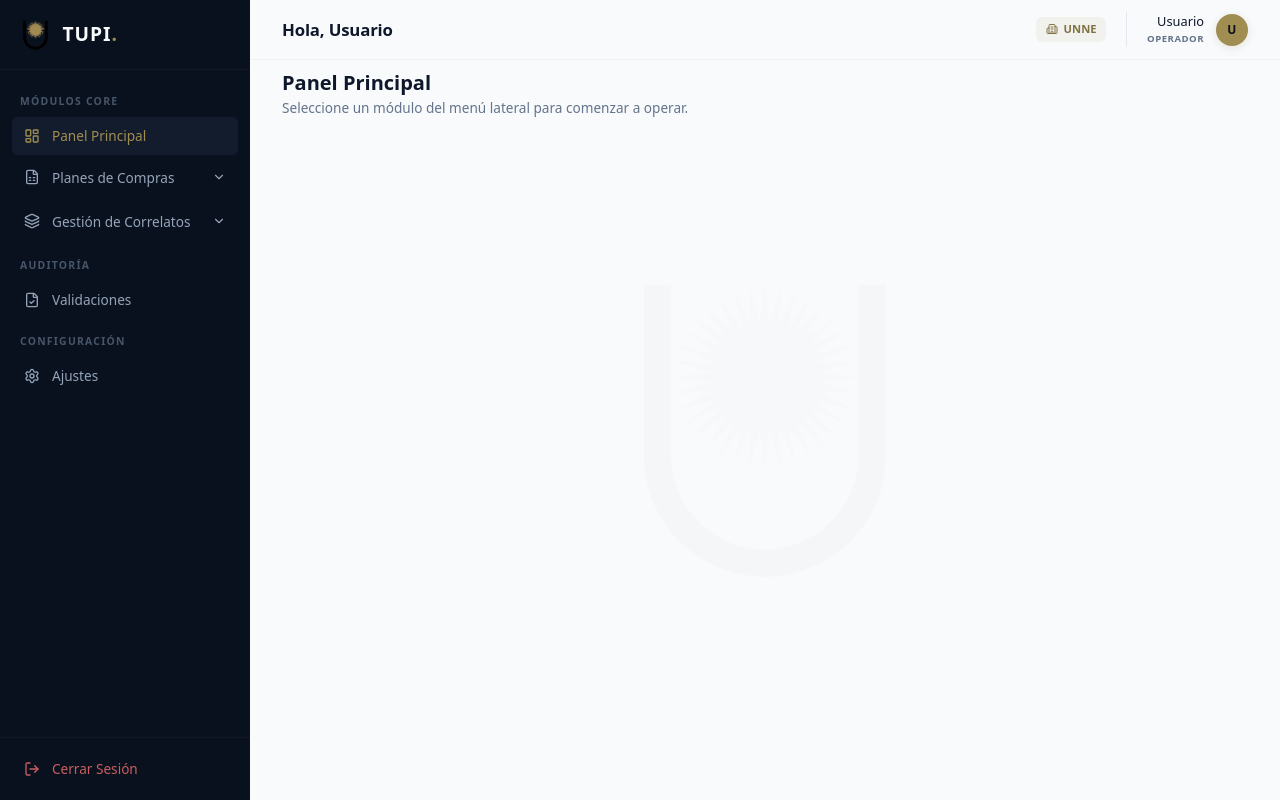
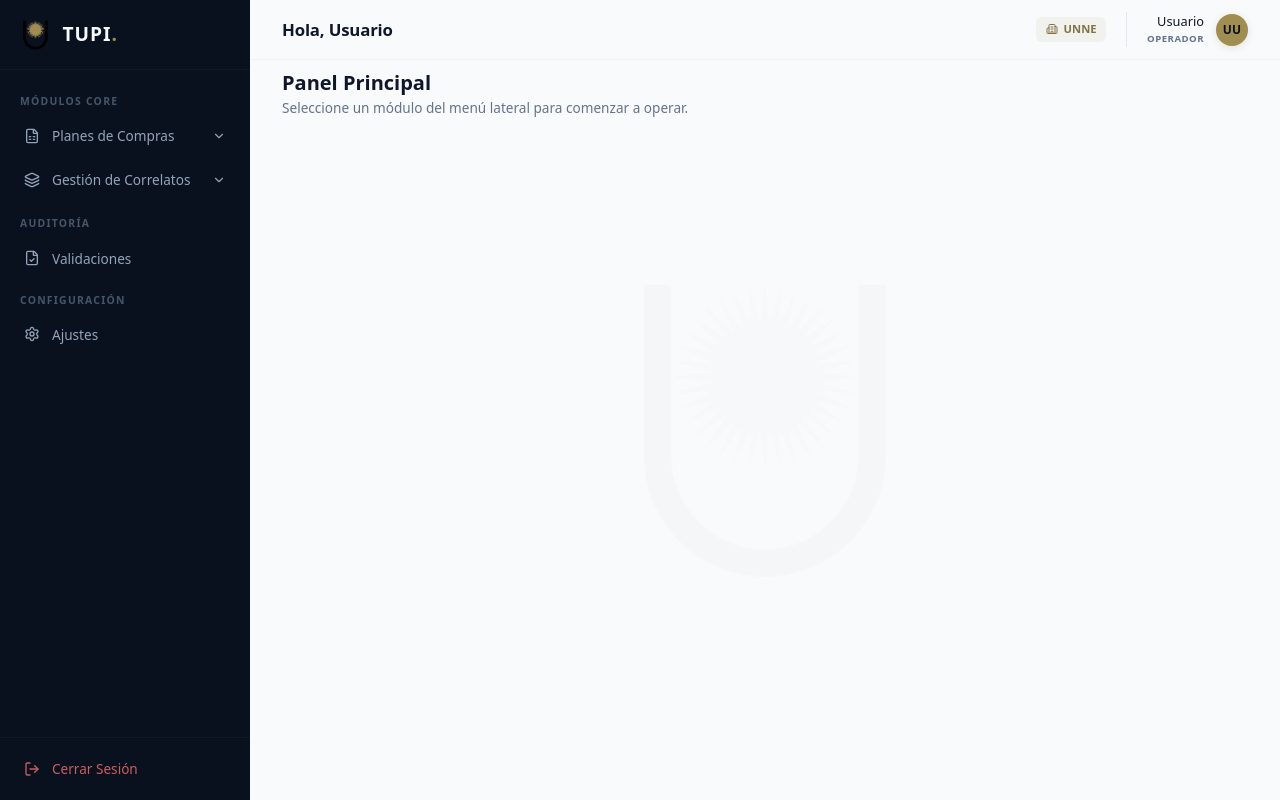
Before and after one commit to augusto01/tupiUNNE, a React (Vite) app in the folder frontendTUPI/: page /dashboard in a window 1280 px wide. Built offline with nearby package versions, Linux system fonts and the light colour scheme; sample sign-in values are in the browser's storage.

Commit message:
feat: Enhance login functionality to support multiple identifier types and include apellido in user data

```diff
--- a/frontendTUPI/src/components/Dashboard/Dashboard.jsx
+++ b/frontendTUPI/src/components/Dashboard/Dashboard.jsx
@@ -43,6 +43,7 @@ const Dashboard = () => {
       if (userLocal) {
         setUsuario({
           nombre: userLocal.nombre || 'Usuario',
+          apellido: userLocal.apellido || 'Usuario',
           role: userLocal.role || 'Operador'
         });
       }
@@ -156,15 +157,7 @@ const Dashboard = () => {
             </div>
           )}
 
-          <button
-            onClick={() => { setCurrentSection('panel'); setIsMobileMenuOpen(false); }}
-            className={`sidebar-item ${currentSection === 'panel' ? 'active' : ''}`}
-          >
-            <div className="sidebar-item-content">
-              <LayoutDashboard size={16} />
-              <span>Panel Principal</span>
-            </div>
-          </button>
+
 
           {/* DESPLEGABLE 1: PLANES DE COMPRAS */}
           <div>
@@ -279,7 +272,7 @@ const Dashboard = () => {
                 <span className="user-role-tag">{entorno.rol}</span>
               </div>
               <div className="user-avatar-circle">
-                {getIniciales(usuario.nombre)}
+                {getIniciales(usuario.nombre + ' ' + usuario.apellido)}
               </div>
             </div>
           </div>
--- a/frontendTUPI/src/components/Usuarios/FormularioUsuario.jsx
+++ b/frontendTUPI/src/components/Usuarios/FormularioUsuario.jsx
@@ -93,12 +93,7 @@ const FormularioUsuario = ({ userToEdit, listaUsuarios = [], onSave, onCancel })
 
   return (
     <div className="formulario-usuario-container view-fade-in">
-      <div className="form-navigation-header">
-        <button type="button" className="btn-back-link" onClick={onCancel}>
-          <ArrowLeft size={16} />
-          <span>Volver al Ecosistema</span>
-        </button>
-      </div>
+
 
       <div className="form-view-title-section">
         <div className="icon-wrapper-title">
```
Also changed, not shown: 1 other file (tests, documents, lock files or other folders).
